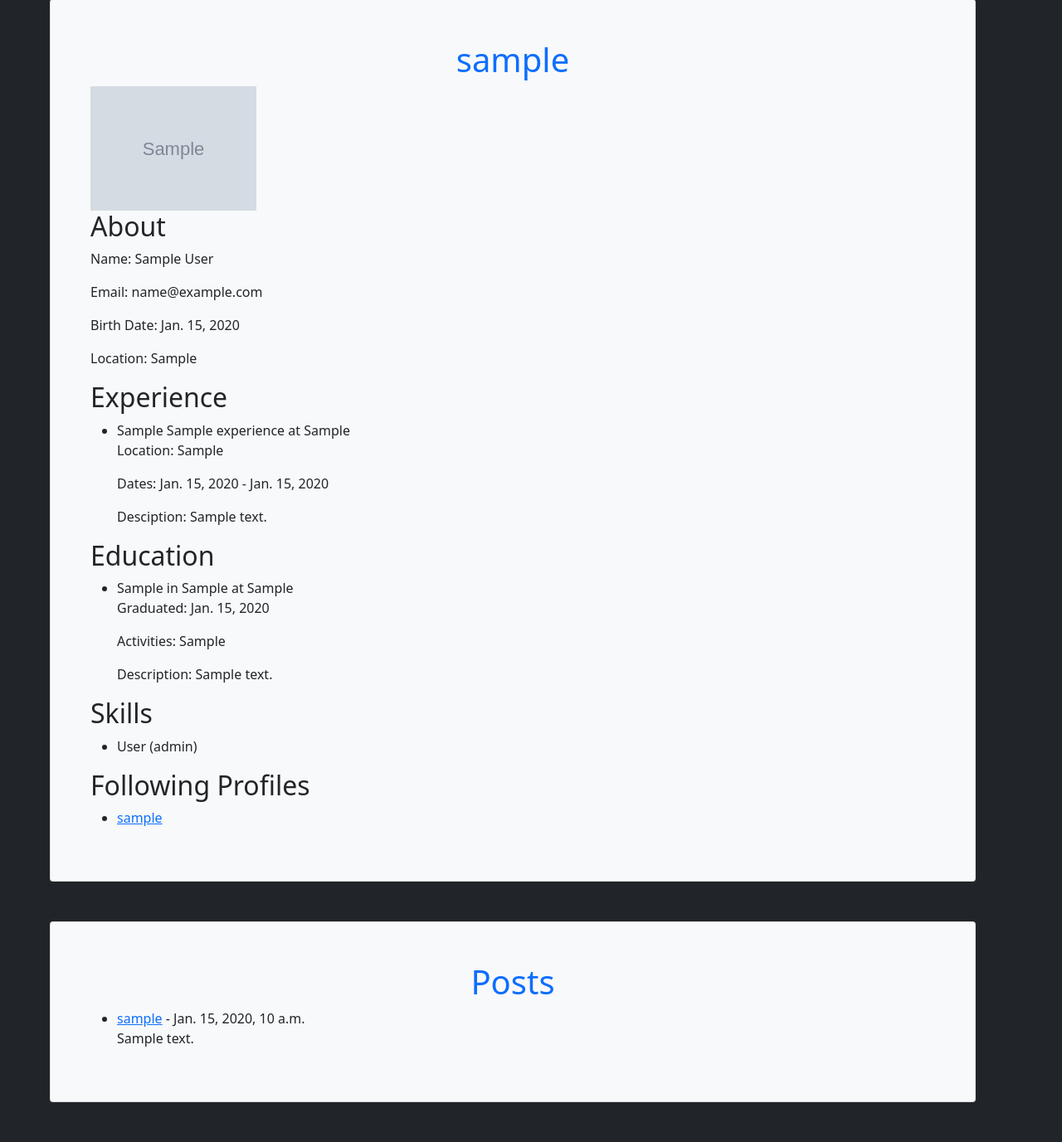
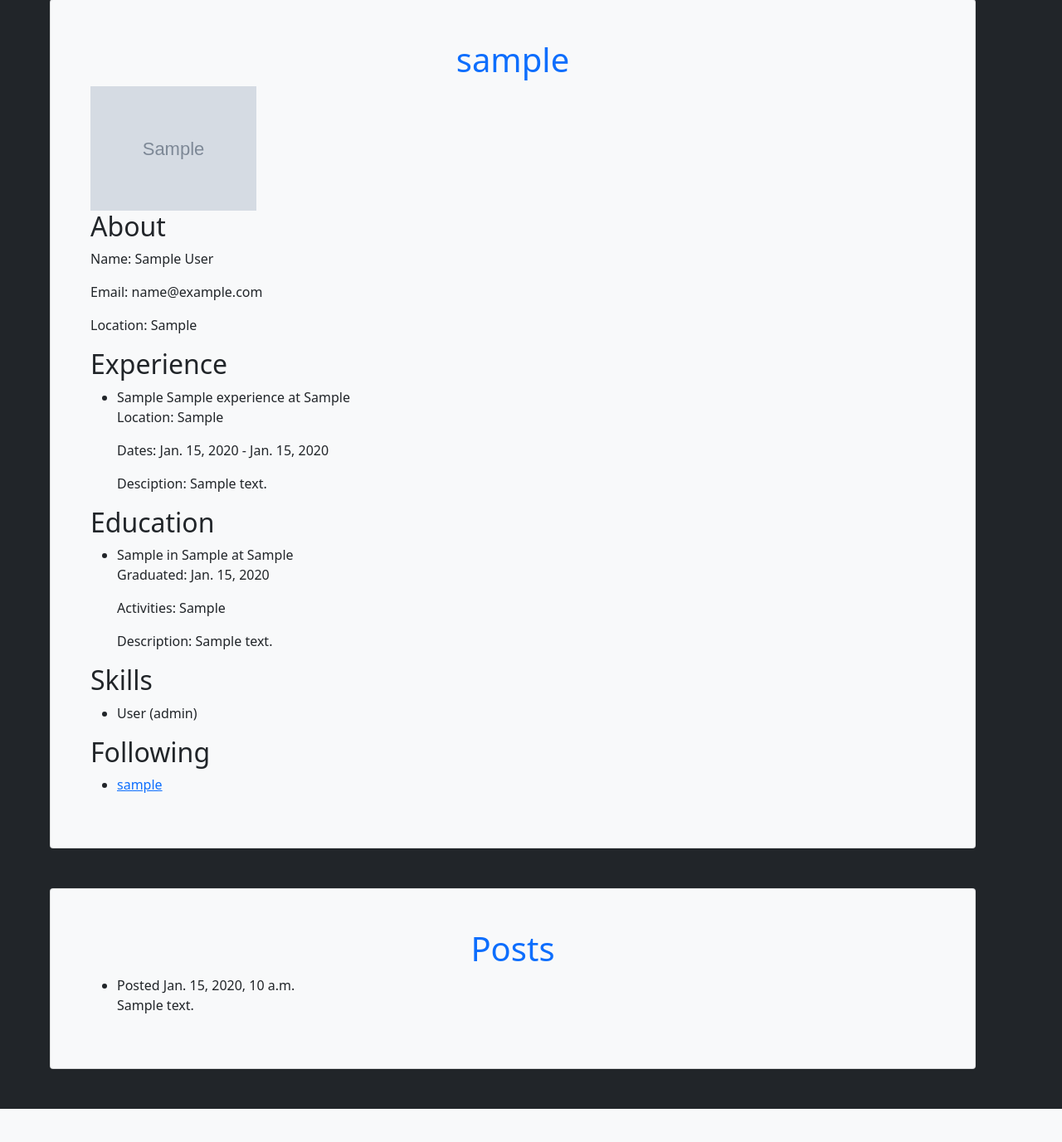
Before and after one commit to josh-flatt/cs350, a Django app: page /helloapp/profile/1 in a window 1280 px wide. Shown: the part 185-1562 px from the top of the page at 83% size. After the commit the page ends 1522 px from the top, so only its background shows below. Run offline with Django 4.2, Linux system fonts and the light colour scheme; tables that the repository leaves empty hold one stand-in row (values such as "Sample post"); grey boxes marked "Sample" are stand-in pictures; parts of the project's set-up code (start-up, migrations or seed data) failed here and were passed over.

Commit message:
cleaned up profile view

```diff
--- a/Application/helloapp/templates/profile/detail.html
+++ b/Application/helloapp/templates/profile/detail.html
@@ -1,22 +1,26 @@
 {% extends 'theme.html' %}
-
 
 {% block title %}
 {{ object.appuser }}
 {% endblock title %}
 
-
 {% block content %}
 
 {% if user.is_authenticated %}
     {% if user.appuser.profile == object %}
-        <p><a href="/helloapp/user/home" class="btn btn-secondary">Account Settings</a></p>
+        <p>
+            <a href="/helloapp/user/home" class="btn btn-secondary">Account Settings</a>
+        </p>
     {% endif %}
     {% if user.appuser.profile != object %}
         {% if user.appuser.profile in object.follower_profiles %}
-        <p><a href="/helloapp/follow/{{ object.pk }}/delete" class="btn btn-danger m-2">Unfollow</a></p>
+        <p>
+            <a href="/helloapp/follow/{{ object.pk }}/delete" class="btn btn-danger m-2">Unfollow</a>
+        </p>
         {% else %}
-        <p><a href="/helloapp/follow/{{ object.pk }}" class="btn btn-success m-2">Follow</a></p>
+        <p>
+            <a href="/helloapp/follow/{{ object.pk }}" class="btn btn-success m-2">Follow</a>
+        </p>
         {% endif %}
     {% endif %}
 {% endif %}
@@ -28,7 +32,8 @@
     <h2>About</h2>
     <p>Name: {{ object.firstName }} {{ object.lastName }}</p>
     <p>Email: {{ object.email }}</p>
-    <p>Birth Date: {{ object.birthDate }}</p>
+    {% comment %} I don't think we should be displaying users' birthdays. -Josh {% endcomment %}
+    {% comment %} <p>Birth Date: {{ object.birthDate }}</p> {% endcomment %}
     <p>Location: {{ object.location }}</p>
 
     <h2>Experience</h2>
@@ -38,6 +43,10 @@
         <p>Location: {{ experience.location }}</p>
         <p>Dates: {{ experience.startDate }} - {{ experience.endDate }}</p>
         <p>Desciption: {{ experience.description }}</p>
+        {% empty %}
+        <p>
+            <em>No experience provided.</em>
+        </p>
         {% endfor %}
     </ul>
 
@@ -48,6 +57,10 @@
         <p>Graduated: {{ education.graduationDate }}</p>
         <p>Activities: {{ education.activities }}</p>
         <p>Description: {{ education.description }}</p>
+        {% empty %}
+        <p>
+            <em>No education provided.</em>
+        </p>
         {% endfor %}
     </ul>
 
@@ -55,16 +68,22 @@
     <ul>
         {% for skill in object.skills %}
         <li>{{ skill.skillName }} ({{ skill.skillLevel }})</li>
+        {% empty %}
+        <p>
+            <em>No skills provided.</em>
+        </p>
         {% endfor %}
     </ul>
 
-    <h2>Following Profiles</h2>
+    <h2>Following</h2>
     <ul>
-      {% for profile in object.following_profiles %}
-        <li><a href="/helloapp/profile/{{ profile.pk }}">{{ profile.appuser.user.username }}</a></li>
-      {% empty %}
-        <li>No profiles followed yet.</li>
-      {% endfor %}
+        {% for profile in object.following_profiles %}
+            <li><a href="/helloapp/profile/{{ profile.pk }}">{{ profile.appuser.user.username }}</a></li>
+        {% empty %}
+        <p>
+            <em>No profiles followed yet.</em>
+        </p>
+        {% endfor %}
     </ul>
 </div>
 
@@ -73,22 +92,15 @@
 {% block block2 %}
 <div class="container m-5">
     <div class="card bg-light text-dark p-5">
-
-        <h1 class="text-primary text-center">
-            Posts
-        </h1>
-
+        <h1 class="text-primary text-center">Posts</h1>
         <div>
-
             <ul>
                 {% for post in object.posts %}
-                <li><a href="/helloapp/profile/{{ post.profile.pk }}">{{ post.profile.appuser.user.username }}</a> - {{ post.timestamp }}</li>
+                <li>Posted {{ post.timestamp }}</li>
                 <p>{{ post.content }}</p>
                 {% endfor %}
             </ul>
-
         </div>
-
     </div>
 </div>
 {% endblock block2 %}
```
